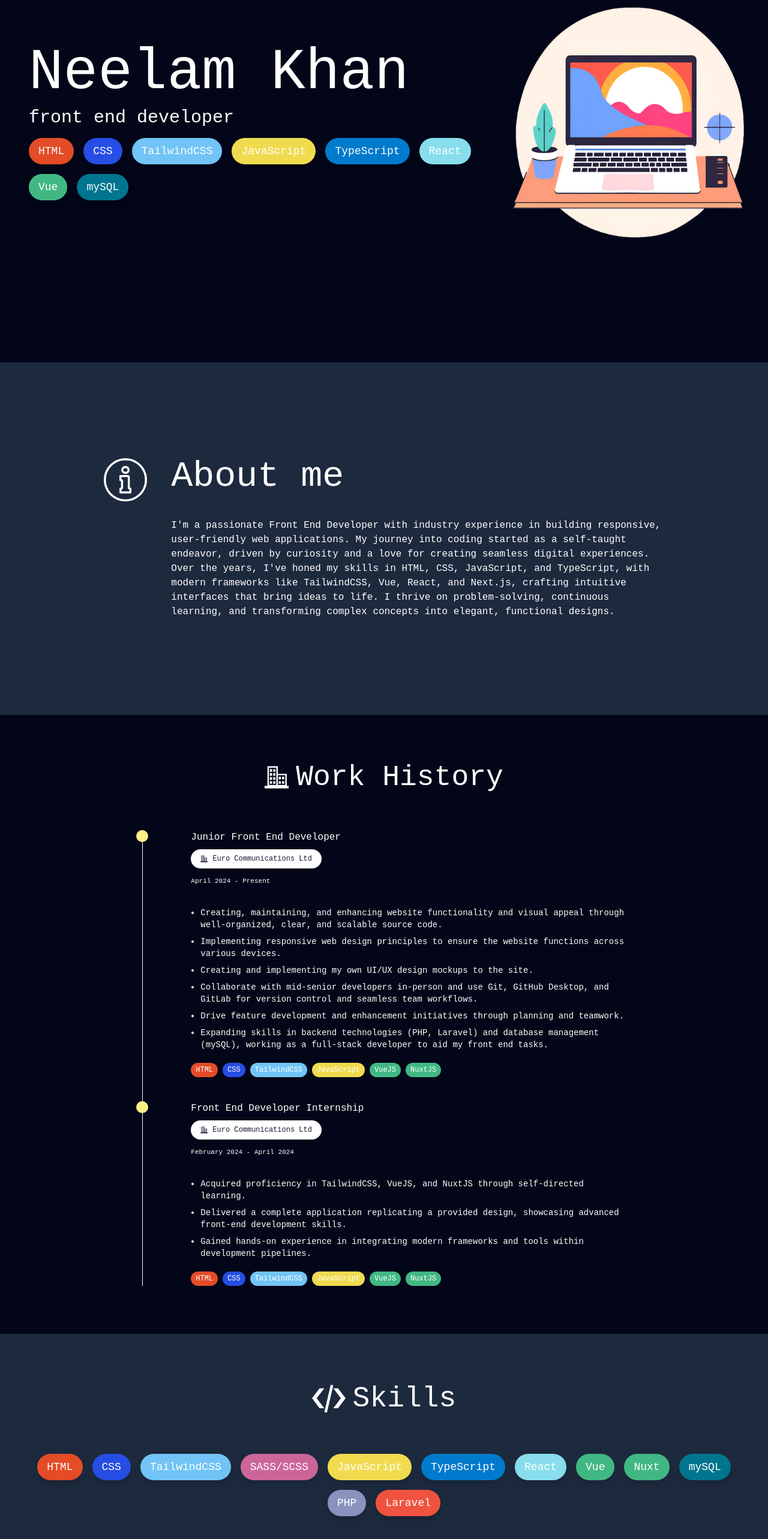
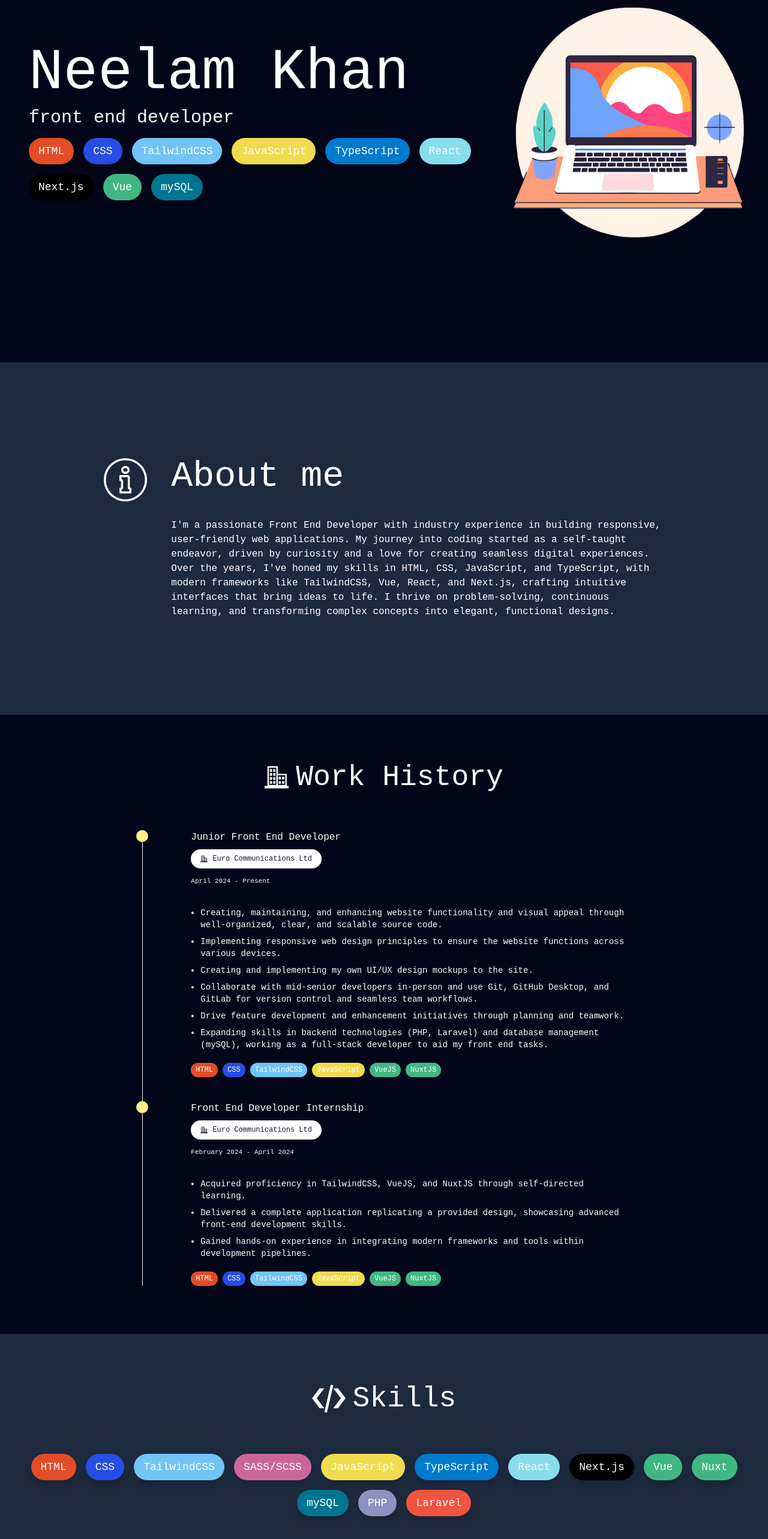
Before and after one commit to neelamkhan123/portfolio-2025, a Next.js app: page / in a window 1280 px wide. Shown: the part 196-2762 px from the top of the page at 60% size. Built offline with nearby package versions, Linux system fonts and the light colour scheme.

Commit message:
adding next.js

```diff
--- a/app/components/Home/Showcase.tsx
+++ b/app/components/Home/Showcase.tsx
@@ -30,6 +30,9 @@ export default function Showcase() {
           <div className="rounded-full shadow-lg px-3 py-1 md:px-4 md:py-2 react text-xs sm:text-sm md:text-lg w-fit">
             React
           </div>
+          <div className="rounded-full shadow-lg px-3 py-1 md:px-4 md:py-2 next text-xs sm:text-sm md:text-lg w-fit">
+            Next.js
+          </div>
           <div className="rounded-full shadow-lg px-3 py-1 md:px-4 md:py-2 vue text-xs sm:text-sm md:text-lg w-fit">
             Vue
           </div>
--- a/app/components/Home/Skills.tsx
+++ b/app/components/Home/Skills.tsx
@@ -35,6 +35,9 @@ export default function Skills() {
         <div className="rounded-full shadow-lg px-3 py-1 md:px-4 md:py-2  react text-lg w-fit">
           React
         </div>
+        <div className="rounded-full shadow-lg px-3 py-1 md:px-4 md:py-2  next text-lg w-fit">
+          Next.js
+        </div>
         <div className="rounded-full shadow-lg px-3 py-1 md:px-4 md:py-2  vue text-lg w-fit">
           Vue
         </div>
--- a/app/globals.css
+++ b/app/globals.css
@@ -68,6 +68,11 @@ body {
   color: white;
 }
 
+.next {
+  background-color: rgb(0, 0, 0);
+  color: white;
+}
+
 @keyframes slide-up-anim {
   0% {
     transform: translateY(5px);
```
